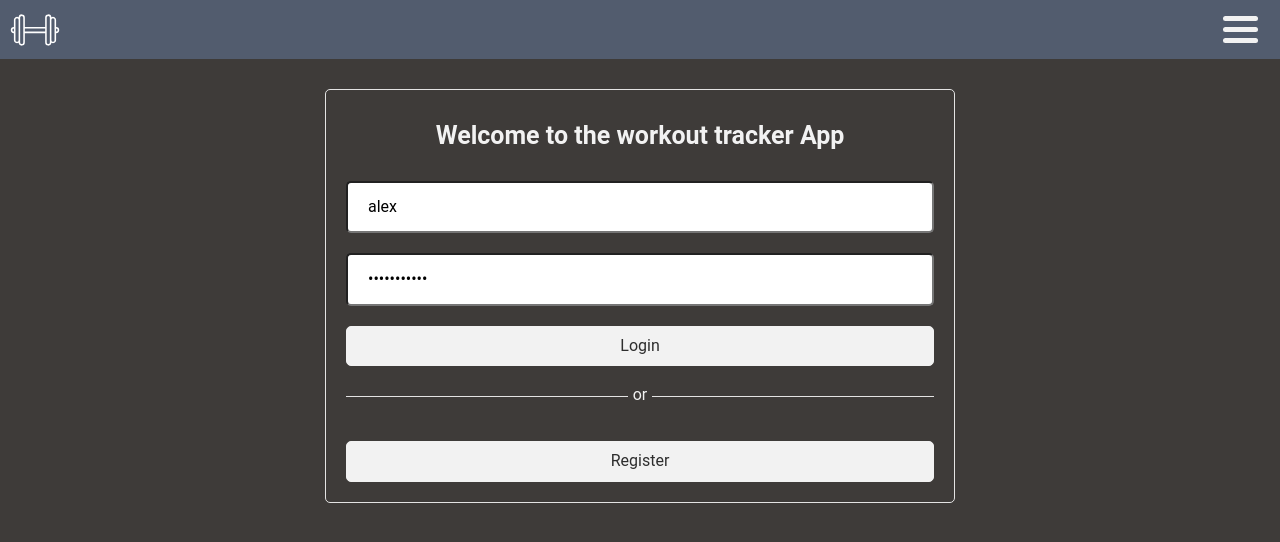
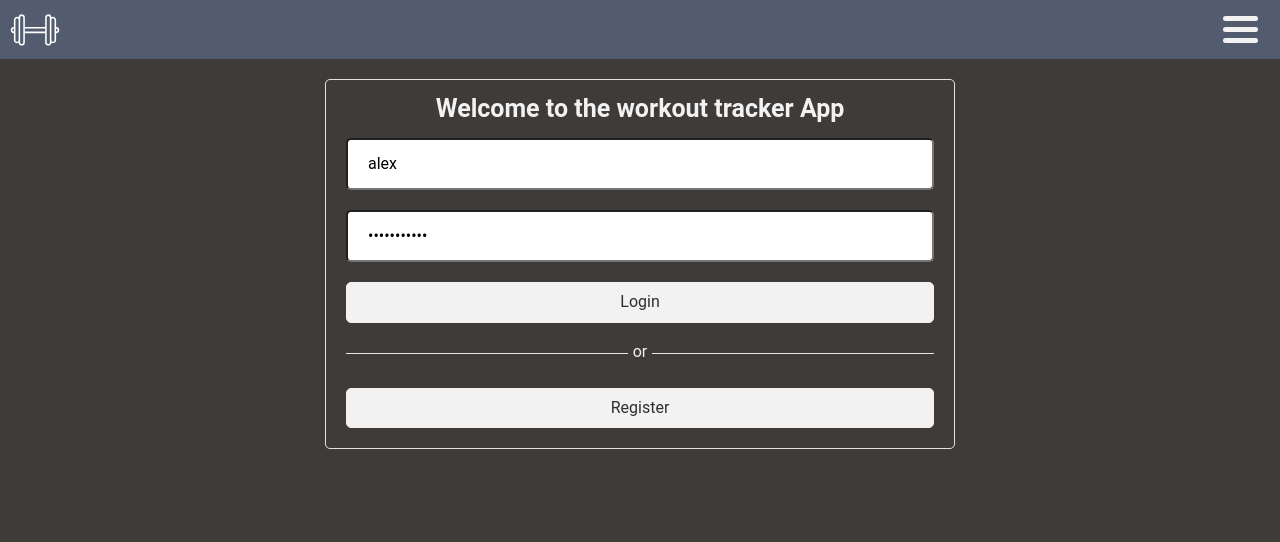
Before and after one commit to AlexanderPuhl/workout_tracker_react, a React (Create React App) app: page / in a window 1280 px wide. Shown: the top 542 px of the page. Built offline with nearby package versions, Linux system fonts and the light colour scheme; no server answers; the HTML template or start-up script is replaced by a standard one.

Commit message:
Fixed home button not closing nav, more style polishing

```diff
--- a/src/components/Header.jsx
+++ b/src/components/Header.jsx
@@ -86,7 +86,11 @@ export default function Header() {
     clearAuthToken();
     setAuthenticated(false);
   }
-  let homeButton = <Link to="/">Home</Link>;
+  let homeButton = (
+    <Link onClick={() => setNav(!navActive)} to="/">
+      Home
+    </Link>
+  );
   let profile = null;
   let logoutButton = null;
   if (isAuthenticated) {
--- a/src/pages/Landing.jsx
+++ b/src/pages/Landing.jsx
@@ -8,15 +8,16 @@ const LandingPageStyles = styled.section`
   border: 1px solid var(--gray);
   border-radius: 5px;
   padding: 1rem 2rem;
-  margin: 2rem auto 0;
+  margin: 1rem auto 0;
   max-width: 630px;
   text-align: center;
   h1 {
     font-size: 2.5rem;
+    margin: 0;
   }
   .or-wrapper {
     border-top: 1px solid var(--gray);
-    margin: 2rem 0 1rem;
+    margin: 2rem 0 0;
     position: relative;
     span {
       background-color: var(--main-bg-color);
```
